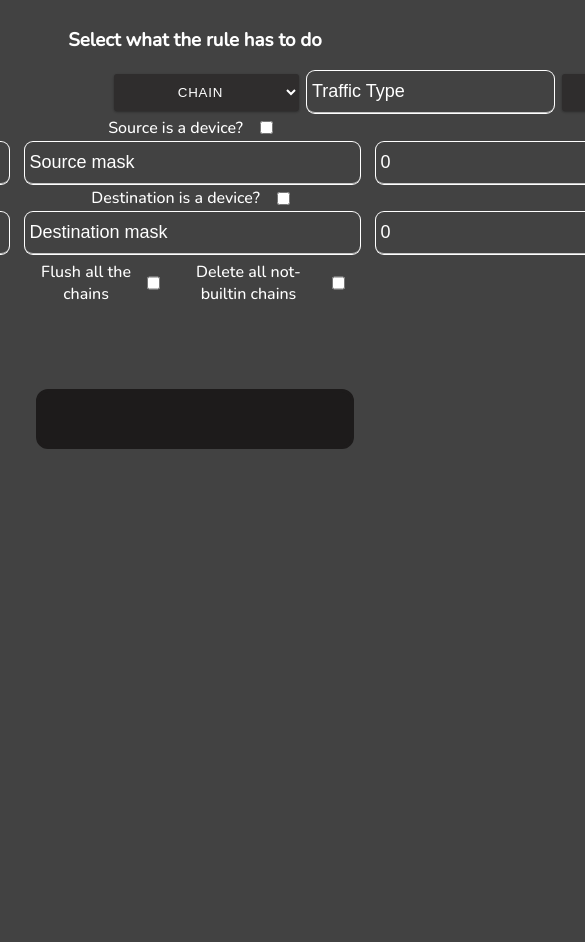
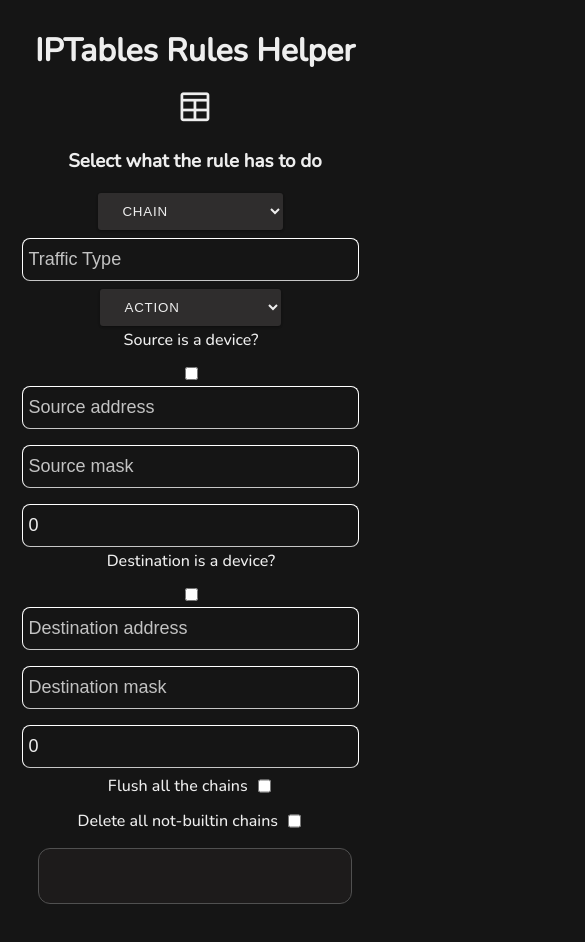
Before and after one commit to Claudiocli/Iptables-Rule-Generator, an Angular app: page / in a window 390 px wide. Shown: the top 942 px of the page, 585 px wide, since content can reach past the window. Before the commit the page ends 844 px from the top, so only its background shows below. Built offline with nearby package versions, Linux system fonts and the light colour scheme.

Commit message:
modified css and fixed things (prego bro)

```diff
--- a/angular.json
+++ b/angular.json
@@ -100,5 +100,8 @@
         }
       }
     }
+  },
+  "cli": {
+    "analytics": false
   }
 }
--- a/src/app/rules/rules.component.html
+++ b/src/app/rules/rules.component.html
@@ -1,10 +1,14 @@
 <!-- Input -->
 <div class="input-div">
+  <h1 class="title">IPTables Rules Helper <span class="material-symbols-outlined">table</span></h1>
   <h3>Select what the rule has to do</h3>
   <!-- iptables -A INPUT -i eth0 -j ACCEPT -->
   <form #f="ngForm">
     <div class="chain-action">
-			<select [(ngModel)]="chain_selected" [ngModelOptions]="{standalone: true}">
+      <select
+        [(ngModel)]="chain_selected"
+        [ngModelOptions]="{ standalone: true }"
+      >
         <option value="" selected>CHAIN</option>
         <optgroup label="Default chains">
           <option value="INPUT">INPUT</option>
@@ -16,14 +20,23 @@
           <option value="POSTROUTING">POSTROUTING</option>
         </optgroup>
       </select>
-			<input type="text" list="traffic_types" placeholder="Traffic Type" [(ngModel)]="traffic_selected" [ngModelOptions]="{standalone: true}">
+      <input
+        type="text"
+        list="traffic_types"
+        placeholder="Traffic Type"
+        [(ngModel)]="traffic_selected"
+        [ngModelOptions]="{ standalone: true }"
+      />
       <datalist id="traffic_types">
         <option value="tcp">TCP</option>
         <option value="udp">UDP</option>
         <option value="ip">IP</option>
         <option value="icmp">ICMP</option>
       </datalist>
-			<select [(ngModel)]="action_selected" [ngModelOptions]="{standalone: true}">
+      <select
+        [(ngModel)]="action_selected"
+        [ngModelOptions]="{ standalone: true }"
+      >
         <option value="">ACTION</option>
         <optgroup label="Default actions">
           <option value="ACCEPT">ACCEPT</option>
@@ -39,55 +52,152 @@
     </div>
     <div class="service-checkbox">
       <label for="source_as_device">Source is a device?</label>
-			<input type="checkbox" id="source_as_device" [(ngModel)]="source_as_device" [ngModelOptions]="{standalone: true}">
+      <input
+        type="checkbox"
+        id="source_as_device"
+        [(ngModel)]="source_as_device"
+        [ngModelOptions]="{ standalone: true }"
+      />
     </div>
     <div class="source-input">
       <span [style.display]="source_as_device ? 'none' : 'inline-flex'">
-				<input type="text" placeholder="Source address" [(ngModel)]="source_address" [ngModelOptions]="{standalone: true}">
-				<input type="text" placeholder="Source mask" [(ngModel)]="source_mask" [ngModelOptions]="{standalone: true}">
+        <input
+          type="text"
+
+          placeholder="Source address"
+          [(ngModel)]="source_address"
+          [ngModelOptions]="{ standalone: true }"
+        />
+        <input
+          type="text"
+          placeholder="Source mask"
+          [(ngModel)]="source_mask"
+          [ngModelOptions]="{ standalone: true }"
+        />
       </span>
       <span [style.display]="source_as_device ? 'inline-flex' : 'none'">
-				<input type="text" placeholder="Source device" [(ngModel)]="source_device" [ngModelOptions]="{standalone: true}">
+        <input
+          type="text"
+          placeholder="Source device"
+          [(ngModel)]="source_device"
+          [ngModelOptions]="{ standalone: true }"
+        />
       </span>
-			<input type="number" placeholder="Source port" min="1" max="65535" [(ngModel)]="source_port_selected" [ngModelOptions]="{standalone: true}">
+      <input
+        type="number"
+        placeholder="Source port"
+        min="1"
+        max="65535"
+        [(ngModel)]="source_port_selected"
+        [ngModelOptions]="{ standalone: true }"
+      />
     </div>
     <div class="destination-checkbox">
       <label for="destination_as_device">Destination is a device?</label>
-			<input type="checkbox" id="destination_as_device" [(ngModel)]="destination_as_device" [ngModelOptions]="{standalone: true}">
+      <input
+        type="checkbox"
+        id="destination_as_device"
+        [(ngModel)]="destination_as_device"
+        [ngModelOptions]="{ standalone: true }"
+      />
     </div>
     <div class="destination-input">
       <span [style.display]="destination_as_device ? 'none' : 'inline-flex'">
-				<input type="text" placeholder="Destination address" [(ngModel)]="destination_address" [ngModelOptions]="{standalone: true}">
-				<input type="text" placeholder="Destination mask" [(ngModel)]="destination_mask" [ngModelOptions]="{standalone: true}">
+        <input
+          type="text"
+          placeholder="Destination address"
+          [(ngModel)]="destination_address"
+          [ngModelOptions]="{ standalone: true }"
+        />
+        <input
+          type="text"
+          placeholder="Destination mask"
+          [(ngModel)]="destination_mask"
+          [ngModelOptions]="{ standalone: true }"
+        />
       </span>
       <span [style.display]="destination_as_device ? 'inline-flex' : 'none'">
-				<input type="text" placeholder="Destination device" [(ngModel)]="destination_device" [ngModelOptions]="{standalone: true}">
+        <input
+          type="text"
+          placeholder="Destination device"
+          [(ngModel)]="destination_device"
+          [ngModelOptions]="{ standalone: true }"
+        />
       </span>
-			<input type="number" placeholder="Destination port" min="1" max="65535" [(ngModel)]="destination_port_selected" [ngModelOptions]="{standalone: true}">
+      <input
+        type="number"
+        placeholder="Destination port"
+        min="1"
+        max="65535"
+        [(ngModel)]="destination_port_selected"
+        [ngModelOptions]="{ standalone: true }"
+      />
     </div>
     <div class="natting-input">
       <span [style.display]="isSNAT() ? 'inline-flex' : 'none'">
-				<input type="text" placeholder="New source address" [(ngModel)]="new_source" [ngModelOptions]="{standalone: true}">
-				<input type="number" placeholder="New source port" min="1" max="65535" [(ngModel)]="new_source_port" [ngModelOptions]="{standalone: true}">
+        <input
+          type="text"
+          placeholder="New source address"
+          [(ngModel)]="new_source"
+          [ngModelOptions]="{ standalone: true }"
+        />
+        <input
+          type="number"
+          placeholder="New source port"
+          min="1"
+          max="65535"
+          [(ngModel)]="new_source_port"
+          [ngModelOptions]="{ standalone: true }"
+        />
       </span>
       <span [style.display]="isDNAT() ? 'inline-flex' : 'none'">
-				<input type="text" placeholder="New destination address" [(ngModel)]="new_destination" [ngModelOptions]="{standalone: true}">
-				<input type="number" placeholder="New destination port" min="1" max="65535" [(ngModel)]="new_destination_port" [ngModelOptions]="{standalone: true}">
+        <input
+          type="text"
+          placeholder="New destination address"
+          [(ngModel)]="new_destination"
+          [ngModelOptions]="{ standalone: true }"
+        />
+        <input
+          type="number"
+          placeholder="New destination port"
+          min="1"
+          max="65535"
+          [(ngModel)]="new_destination_port"
+          [ngModelOptions]="{ standalone: true }"
+        />
       </span>
     </div>
     <div class="other-option-checkbox">
       <span>
         <label for="F_option">Flush all the chains</label>
-				<input type="checkbox" id="F_option" (click)="f_if_x()" [checked]="f_option" [(ngModel)]="f_option" [ngModelOptions]="{standalone: true}">
+        <input
+          type="checkbox"
+          id="F_option"
+          (click)="f_if_x()"
+          [checked]="f_option"
+          [(ngModel)]="f_option"
+          [ngModelOptions]="{ standalone: true }"
+        />
       </span>
       <span>
         <label for="X_option">Delete all not-builtin chains</label>
-				<input type="checkbox" id="X_option" (click)="x_implies_f()" [(ngModel)]="x_option" [ngModelOptions]="{standalone: true}">
+        <input
+          type="checkbox"
+          id="X_option"
+          (click)="x_implies_f()"
+          [(ngModel)]="x_option"
+          [ngModelOptions]="{ standalone: true }"
+        />
       </span>
     </div>
   </form>
 </div>
 <!-- Output -->
 <div class="output-div">
-	<p [style.visibility]="isValid() ? 'visible' : 'hidden'">{{outputRule()}}</p>
+  <p [style.visibility]="isValid() ? 'visible' : 'hidden'">
+    {{ outputRule() }}
+  </p>
+  <span (click)="copyToClipboard()" [style.visibility]="isValid() ? 'visible' : 'hidden'" class="material-symbols-outlined copy">content_copy</span>
 </div>
+
+<p id="clipboard-text">Rule copied to clipboard </p>
--- a/src/app/rules/rules.component.scss
+++ b/src/app/rules/rules.component.scss
@@ -1,14 +1,27 @@
 $bg-color: #424242;
-$output-color: rgb(29,27,27);
+$output-color: rgb(29, 27, 27);
 $muted-color: mix(#fff, $bg-color, 70%);
-$text-color: #fff;
+$text-color: #eeeeee;
 $width: 320px;
 
-h3  {
+h3,
+h1 {
   color: $text-color;
   text-align: center;
 }
-form	{
+
+.title {
+  display: flex;
+  flex-direction: row;
+  gap: 0.5em;
+  align-items: center;
+  justify-content: center;
+}
+
+.title .material-symbols-outlined {
+  font-size: 1.5em;
+}
+form {
   max-width: 80vw;
   display: flex;
   flex-direction: column;
@@ -17,48 +30,81 @@ form	{
   gap: 0.2em;
   text-align: center;
 }
-.chain-action	{
+.chain-action {
   display: flex;
   flex-direction: row;
   gap: 0.5em;
   align-items: center;
-	width: 50%;
+  justify-content: center;
 }
-.service-checkbox,.destination-checkbox,.other-option-checkbox	{
+.service-checkbox,
+.destination-checkbox,
+.other-option-checkbox {
   display: inline-flex;
   align-items: center;
+  justify-content: center;
   gap: 0.8em;
 }
 .other-option-checkbox span {
   display: inline-flex;
   gap: 0.4em;
 }
-.source-input,.destination-input,.natting-input  {
+.source-input,
+.destination-input,
+.natting-input {
   display: inline-flex;
   flex-direction: row;
+  justify-content: center;
   gap: 1em;
 }
-.source-input span,.destination-input span,.natting-input span  {
+.source-input span,
+.destination-input span,
+.natting-input span {
   display: inline-flex;
   flex-direction: row;
   gap: 1em;
 }
 .output-div {
   width: 80vw;
-    margin-top: 10vh;
+  margin: 1em auto;
   border-style: solid;
   border-radius: 12px;
-    border: 5px block;
   border-color: $output-color;
-    display: block;
+  display: flex;
+  justify-content: center;
+  align-items: center;
+  border: 1px solid #505050;
+  gap: 2em;
   // box-shadow: 10px 10px 5px 11px $output-color;
   background-color: $output-color;
   > p {
     color: $text-color;
   }
 }
+
+.vanishing{
+  opacity: 1;
+  transition: opacity 0.5s;
+  animation: vanishing 5s forwards;
+}
+
+#clipboard-text{
+  opacity: 0;
+  color: #eeeeee;
+  text-align: center;
+}
+
+@keyframes vanishing {
+  from {
+    opacity: 1;
+  }
+  to {
+    opacity: 0;
+  }
+}
+
 input:not([type="checkbox"]) {
-    ::placeholder   {
+  ::placeholder {
     color: $text-color;
   }
   background: none;
@@ -67,26 +113,26 @@ input:not([type="checkbox"]) {
   padding: 10px 10px 10px 5px;
   display: inline-flex;
   width: $width;
-    box-shadow: 0 0 0 1px #fff;
-    border: none;
+  border: 1px solid white ;
   border-radius: 8px;
   border-bottom: 1px solid $muted-color;
+  transition: all 0.3s ease;
   &:focus {
-        box-shadow: 0 0 8px 2px #fff;
+    box-shadow: 0 0 8px 2px #ffffff81;
     outline: none;
   }
 }
-input::placeholder   {
+input::placeholder {
   // Chrome, Firefox, Opera, Safari 10.1+
   color: $text-color;
   // Firefox
-    opacity: 1;
+  opacity: 0.8;
 }
-input:-moz-placeholder   {
+input:-moz-placeholder {
   // Internet Explorer 10-11
   color: $text-color;
 }
-input::-moz-placeholder  {
+input::-moz-placeholder {
   // Microsoft Edge
   color: $text-color;
 }
@@ -99,18 +145,54 @@ select {
   letter-spacing: 0.06em;
   text-transform: uppercase;
   text-decoration: none;
-    text-align: center;
   outline: none;
   box-shadow: 0 1px 3px rgba(0, 0, 0, 0.12), 0 1px 2px rgba(0, 0, 0, 0.24);
-    transition: all 0.3s cubic-bezier(.25, .8, .25, 1);
+  transition: all 0.3s cubic-bezier(0.25, 0.8, 0.25, 1);
   &:hover {
     color: $text-color;
     box-shadow: 0 7px 14px rgba(0, 0, 0, 0.18), 0 5px 5px rgba(0, 0, 0, 0.12);
   }
 }
-label   {
-    color: $text-color
+label {
+  color: $text-color;
 }
-.output-div>p   {
+.output-div > p {
   text-align: center;
 }
+
+.copy{
+  color: white;
+  font-size: 1.5em;
+  cursor: pointer;
+}
+
+
+@media (max-width: 1200px) {
+  body{
+    height: 0vh !important;
+  }
+  .title {
+    flex-direction: column;
+  }
+  .title .material-symbols-outlined {
+    font-size: 1.2em;
+  }
+  .chain-action {
+    flex-direction: column;
+  }
+  .service-checkbox,
+  .destination-checkbox,
+  .other-option-checkbox {
+    flex-direction: column;
+  }
+  .source-input,
+  .destination-input,
+  .natting-input {
+    flex-direction: column;
+  }
+  .source-input span,
+  .destination-input span,
+  .natting-input span {
+    flex-direction: column;
+  }
+}
--- a/src/index.html
+++ b/src/index.html
@@ -6,6 +6,7 @@
   <base href="/">
   <meta name="viewport" content="width=device-width, initial-scale=1">
   <link rel="icon" type="image/x-icon" href="favicon.ico">
+  <link href="https://fonts.googleapis.com/css2?family=Material+Symbols+Outlined" rel="stylesheet" />
 </head>
 <body>
   <app-root></app-root>
--- a/src/styles.scss
+++ b/src/styles.scss
@@ -1,15 +1,20 @@
 /* You can add global styles to this file, and also import other style files */
 @import url('https://fonts.googleapis.com/css2?family=Nunito:wght@500&display=swap');
-
-$bg-color: #424242;
+$bg-color: rgb(21, 21, 21);
 
 body	{
 	height: 90vh;
 	display: flex;
 	flex-direction: column;
-	justify-content: start;
+	justify-content: center;
 	align-items: center;
 
 	font-family: 'Nunito', sans-serif;
 	background-color: $bg-color;
 }
+
+@media (max-width: 1200px) {
+  body {
+    height: auto;
+  }
+}
```
Also changed, not shown: src/app/rules/rules.component.ts (+35 -14 lines). Lines whose indentation alone changed are shown as unchanged.
